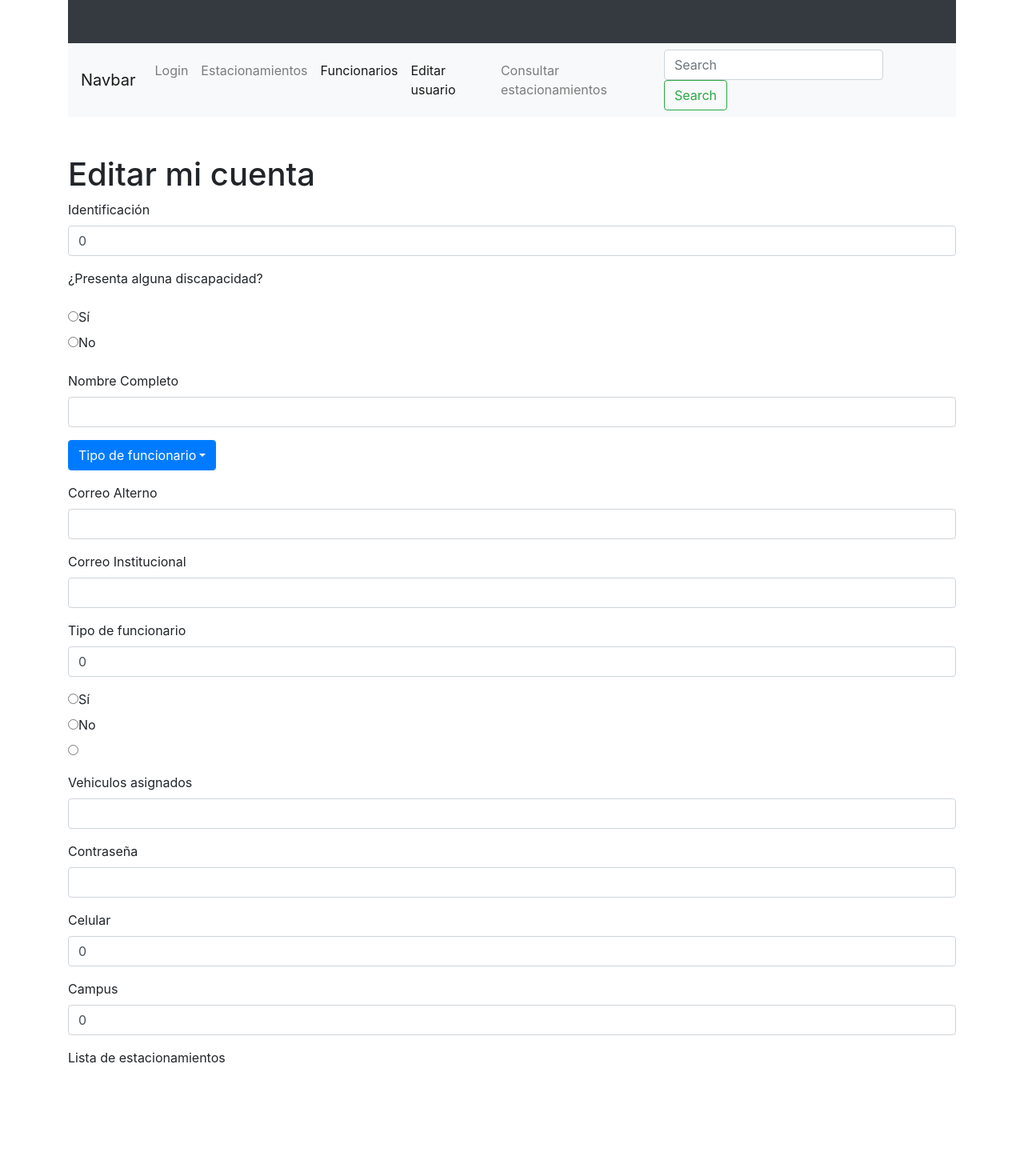
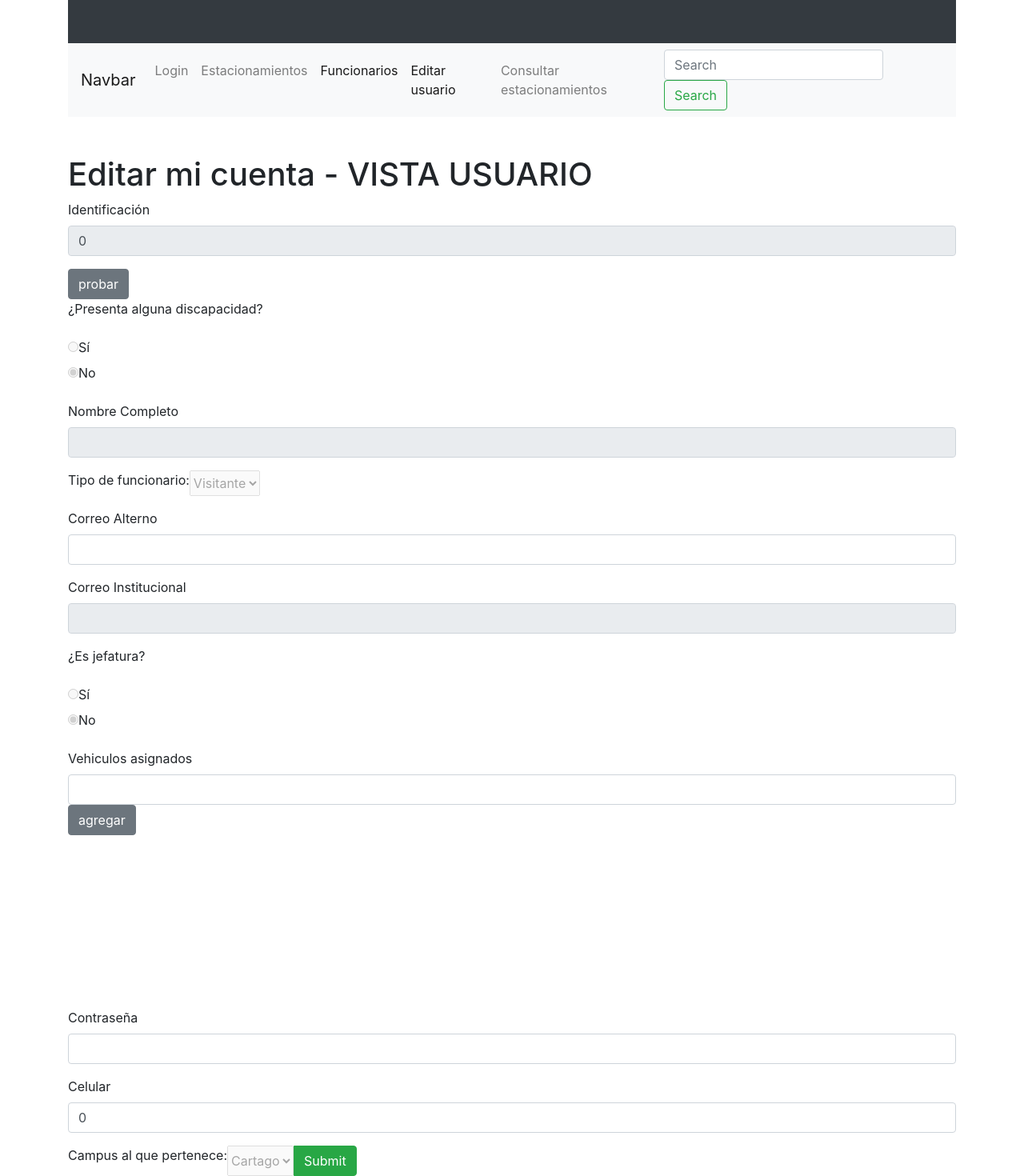
Before and after one commit to revv-tech/Parking-Application, an Angular app in the folder parking-web/: page /edit-user in a window 1280 px wide. Shown: the part 98-1568 px from the top of the page at 80% size. Before the commit the page ends 1440 px from the top, so only its background shows below. Built offline with nearby package versions, Linux system fonts and the light colour scheme.

Commit message:
editar-usuario

```diff
--- a/parking-web/src/app/consultar-parqueos/consultar-parqueos.component.css
+++ b/parking-web/src/app/consultar-parqueos/consultar-parqueos.component.css
@@ -0,0 +1,13 @@
+.App {
+    background-color: rgb(187, 187, 187);
+    /* background-image: url(".\assets\imagen 3.png"); */
+    background-repeat: no-repeat;
+    /*background-attachment: fixed;*/
+  }
+
+  html,
+  head,
+  body {
+    margin: 0;
+    padding: 0;
+  }
--- a/parking-web/src/app/edit-user/edit-user.component.html
+++ b/parking-web/src/app/edit-user/edit-user.component.html
@@ -1,5 +1,131 @@
-<div class="mt-5" >
-    <h1>Editar mi cuenta</h1>
+<!-- <div class="mt-5" *ngIf="tipo==tipoFuncionario.DOCENTE; else elseBlock"> -->
+  <div class="mt-5">
+    <h1>Editar mi cuenta - VISTA USUARIO</h1>
+    <form>
+        <div class="form-group">
+          <label for="estacionamiento">Identificación</label>
+          <input id="campoid" type="number" [(ngModel)]="identificacion" readonly=»readonly» class="form-control" name="identificacion" value="{{identificacion}}">
+        </div>
+        <button type="button" class="btn btn-secondary" (click)="prueba()">probar</button>
+        <div class="form-group">
+          <label for="especiales" >¿Presenta alguna discapacidad?</label>
+            <p></p>
+            <div *ngIf="necesidadEspecial; else elseBlockSpecialNeed">
+                <input type="radio" id="siPresenta" disabled="disabled"  name="necesidadEspecial" value="Sí" checked>
+                <label for="siPresenta">Sí</label><br>
+                <input type="radio" id="noPresenta" disabled="disabled"  value="No" name="necesidadEspecial">
+                <label for="noPresenta">No</label><br>
+            </div>
+            <ng-template #elseBlockSpecialNeed>
+                <input type="radio" id="siPresenta" disabled="disabled" name="necesidadEspecial" value="Sí" >
+               <label for="siPresenta">Sí</label><br>
+                <input type="radio" id="noPresenta" disabled="disabled"  name="necesidadEspecial" value="No" checked>
+              <label for="noPresenta">No</label><br>
+          </ng-template>
+        </div>
+        <div class="form-group">
+          <label for="nombreCompleto">Nombre Completo</label>
+          <input type="text" readonly=»readonly» [(ngModel)]="nombreCompleto" class="form-control" name="nombreCompleto">
+        </div>
+
+        <div class="form-group">
+            <!-- <label for="totales">Departamento/Escuela a que pertenece<> -->
+            <div class="btn-group">
+              <label>Tipo de funcionario: </label>
+              <select id="dropdown" disabled>
+                  <!-- <option value="A" *ngFor="let tipo of tiposFuncionarios,index as i">{{tipo}}</option> -->
+                    <option value="A" >{{tipo}}</option>
+            </select>
+            <!-- <div id="textBoxContainer"></div>
+              <button type="button" class="btn btn-primary dropdown-toggle" data-bs-toggle="dropdown" aria-expanded="false">tipos</button>
+              <ul class="dropdown-menu">
+                <li><a class="dropdown-item" *ngFor="let tipo of tiposFuncionarios, index as i "[routerLink]="'/edit-user'">{{tipo}}</a></li>
+                <li ><a class="dropdown-item" [routerLink]="'/edit-user'">{{tipo}}</a></li>
+                <li ><a class="dropdown-item" [routerLink]="'/edit-user'">JEFATURA</a></li>
+              </ul>-->
+          </div>
+          </div>
+
+          <div class="form-group">
+            <label for="correoAlterno">Correo Alterno</label>
+            <input type="text" [(ngModel)]="correoAlterno" class="form-control" name="correoAlterno">
+          </div>
+
+          <div class="form-group">
+            <label for="correoInstitucional" >Correo Institucional</label>
+            <input type="text" readonly=»readonly» [(ngModel)]="correoInstitucional" class="form-control" name="correoInstitucional">
+          </div>
+
+          <div class="form-group">
+            <label for="esJefe">¿Es jefatura?</label>
+            <p></p>
+            <div *ngIf="tipo==tipoFuncionario.JEFATURA; else elseBlockJefatura">
+              <input type="radio" id="siEsJefe" disabled="disabled"  name="esJefe" value="Sí" checked>
+              <label for="siEsJefe">Sí</label><br>
+              <input type="radio" id="noEsJefe" disabled="disabled"  name="esJefe" value="No">
+              <label for="noEsJefe">No</label><br>
+          </div>
+          <ng-template #elseBlockJefatura>
+              <input type="radio" id="siEsJefe" disabled="disabled"  value="Sí" name="esJefe" value="Sí" >
+             <label for="siEsJefe">Sí</label><br>
+              <input type="radio" id="noEsJefe" disabled="disabled"  value="No" name="esJefe" checked>
+            <label for="noEsJefe">No</label><br>
+        </ng-template>
+            <!-- <p></p>
+            <input readonly=»readonly» type="radio" id="docente" [(ngModel)]="tipo" value="DOCENTE" name="necesidadEspecial">
+            <label for="siPresenta">Sí</label><br>
+            <input readonly=»readonly» type="radio" id="administrativo" [(ngModel)]="tipo" value="ADMINISTRATIVO" name="necesidadEspecial">
+            <label for="noPresenta">No</label><br> -->
+          </div>
+          <div class="form-group">
+            <label for="oficiales">Vehiculos asignados</label>
+            <input type="text" [(ngModel)]="nuevoVehiculo" class="form-control" name="vehiculos">
+            <button type="button" class="btn btn-secondary" (click)="agregarVehiculo()">agregar</button>
+            <div style="width: 400px; height: 200px; overflow-y: scroll;">
+              <ul class="list-group">
+                    <li class="list-group-item" *ngFor="let placa of vehiculos, index as i">
+                        <h6>
+                            {{i}}: {{placa}}
+                        </h6>
+                        <button type="button" class="btn btn-secondary" (click)="quitarVehiculo(i)">eliminarPlaca</button>
+                    </li>
+                </ul>
+            </div>
+          </div>
+          <div class="form-group">
+            <label for="contrasena">Contraseña</label>
+            <input type="text" [(ngModel)]="contrasena" class="form-control" name="contrasena">
+          </div>
+          <div class="form-group">
+          <label for="celular">Celular</label>
+          <input type="number" [(ngModel)]="celular" class="form-control" name="celular">
+        </div>
+        <div class="btn-group">
+          <label>Campus al que pertenece: </label>
+          <select id="dropdown2" disabled>
+              <!-- <option value="A" *ngFor="let tipo of tiposFuncionarios,index as i">{{tipo}}</option> -->
+                <option value="H" >{{campus}}</option>
+        </select>
+        <P></P>
+        <P></P>
+        <button (click)="editarUsuario()" class="btn btn-success">Submit</button>
+    </div>
+    <div *ngIf="submitted">
+      <h4>Tutorial was submitted successfully!</h4>
+      <!-- <button class="btn btn-success" (click)="newTutorial()">Add</button> -->
+    </div>
+  <!-- </div> -->
+<!-- </div> -->
+        <!-- <div id="textBoxContainer"></div>
+          <button type="button" class="btn btn-primary dropdown-toggle" data-bs-toggle="dropdown" aria-expanded="false">tipos</button>
+          <ul class="dropdown-menu">
+            <li><a class="dropdown-item" *ngFor="let tipo of tiposFuncionarios, index as i "[routerLink]="'/edit-user'">{{tipo}}</a></li>
+            <li ><a class="dropdown-item" [routerLink]="'/edit-user'">{{tipo}}</a></li>
+            <li ><a class="dropdown-item" [routerLink]="'/edit-user'">JEFATURA</a></li>
+          </ul>-->
+  <!-- </div> -->
+<!-- <ng-template #elseBlock>
+  <h1>Editar mi cuenta - VISTA ADMIN</h1>
     <form>
         <div class="form-group">
           <label for="estacionamiento">Identificación</label>
@@ -22,13 +148,11 @@
         </div>
 
         <div class="form-group">
-            <!-- <label for="totales">Departamento/Escuela a que pertenece</label> -->
             <div class="btn-group">
               <button type="button" class="btn btn-primary dropdown-toggle" data-bs-toggle="dropdown" aria-expanded="false">Tipo de funcionario</button>
               <ul class="dropdown-menu">
                 <li><a class="dropdown-item" *ngFor="let tipo of tiposFuncionarios, index as i"[routerLink]="'/edit-user'">DOCENTE</a></li>
                 <li ><a class="dropdown-item" [routerLink]="'/edit-user'">{{tipo}}</a></li>
-                <!-- <li ><a class="dropdown-item" [routerLink]="'/edit-user'">JEFATURA</a></li> -->
               </ul>
           </div>
           </div>
@@ -69,23 +193,5 @@
           <label for="oficiales">Campus</label>
           <input type="number" [(ngModel)]="campus" class="form-control" name="campus">
         </div>
-
-          <!-- <div class="btn-group" role="group" aria-label="Basic example">
-            <label >Tipo de estacionamiento</label>
-            <button type="button" class="btn btn-secondary" (click)="tipoPropio()">Propio</button>
-            <button type="button" class="btn btn-secondary" (click)="tipoSubcontratado()">Subcontratado</button>
-          </div>
-
-        <button type="submit" class="btn btn-primary" (click)="agregarEstacionamiento()">Aceptar</button> -->
       </form>
-</div>
-<p></p>
-<p></p>
-<label for="list-group">Lista de estacionamientos</label>
-<!-- <div class="container">
-  <ul class="list-group">
-    <li *ngFor="let estacionamiento of listaEstacionamientos" class="list-group-item list-group-item-action">
-        <span class="badge badge-primary">Editar</span>{{estacionamiento.nombre}}
-    </li>
-  </ul>
-</div> -->
+</ng-template> -->
--- a/parking-web/src/app/edit-user/edit-user.component.ts
+++ b/parking-web/src/app/edit-user/edit-user.component.ts
@@ -1,6 +1,6 @@
 import { Component, OnInit } from '@angular/core';
 import {Funcionario, TFuncionario, TUsuario, TCampus} from '../model/funcionario'
-
+import { FuncionariosService } from '../servicios/funcionarios.service';
 @Component({
   selector: 'app-edit-user',
   templateUrl: './edit-user.component.html',
@@ -10,10 +10,15 @@ import {Funcionario, TFuncionario, TUsuario, TCampus} from '../model/funcionario
 
 export class EditUserComponent implements OnInit {
 
-  constructor() { }
+  constructor(private _servicioUsuario:FuncionariosService) {
+      this.setTipos();
+  }
 
   ngOnInit(): void {
   }
+  public tipoFuncionario = TFuncionario
+  public nuevoVehiculo:string=""
+  submitted = false;
   tiposFuncionarios:any[]=[]
   tiposUsuarios:any[]=[]
   TCampus:any[]=[]
@@ -21,31 +26,68 @@ export class EditUserComponent implements OnInit {
   nombreCompleto:string = ""
   codigo:string = ""
   correoAlterno:string =""
-  necesidadEspecial:boolean = true
+  necesidadEspecial:boolean = false
   correoInstitucional:string = ""
-  tipo:TFuncionario = TFuncionario.DOCENTE
+  tipo:TFuncionario = TFuncionario.VISITANTE
   vehiculos:string[] = []
   tipoUsuario:TUsuario = TUsuario.COMUN
   contrasena:string = ""
   celular:number = 0
-  campus:TCampus = TCampus.SAN_JOSE
+  campus:TCampus = TCampus.CARTAGO
   funcionario:any= {}
   listaFuncionarios:Funcionario[] = []
+  usuario:any;
 
   //Vista del usuario
-  editarUsuario(_identificacion:number,_correoAlterno:string,_vehiculos:string[],_contraseña:string,_celular:number){
-        this.identificacion = _identificacion,
-        this.correoAlterno = _correoAlterno,
-        this.vehiculos = _vehiculos,
-        this.contrasena = _contraseña,
-        this.celular = _celular
-        this.setTipos();
+  editarUsuario(){
+      let body = {
+        identificacion:this.identificacion,
+        nombreCompleto:this.nombreCompleto,
+        codigo:this.codigo,
+        correoAlterno:this.correoAlterno,
+        necesidadEspecial:this.necesidadEspecial,
+        correoInstitucional:this.correoInstitucional,
+        tipo:this.tipo,
+        vehiculos:this.vehiculos,
+        tipoUsuario:this.tipoUsuario,
+        contrasena:this.contrasena,
+        celular:this.celular,
+        campus:this.campus
+      }
+      this._servicioUsuario.editarUsuario(body);
+      console.log(body)
+      this.submitted = true;
     }
 
+  prueba(){
+    this.usuario= this._servicioUsuario.prueba();
+    console.log(this.usuario);
+    this.identificacion = this.usuario["identificacion"]
+    this.necesidadEspecial = this.usuario["necesidadEspecial"]
+    this.correoAlterno = this.usuario["correoAlterno"],
+    this.vehiculos = this.usuario["vehiculos"],
+    this.contrasena = this.usuario["contraseña"],
+    this.celular = this.usuario["celular"],
+    this.tipoUsuario = this.usuario["tipoUsuario"],
+    this.nombreCompleto = this.usuario["nombreCompleto"],
+    this.tipo = this.usuario["tipo"],
+    this.correoInstitucional = this.usuario["correoInstitucional"],
+    this.campus = this.usuario["campus"]
+  }
   setTipos(){
     this.tiposFuncionarios.push(TFuncionario.ADMINISTRATIVO)
     this.tiposFuncionarios.push(TFuncionario.DOCENTE)
-    this.tiposFuncionarios.push(TFuncionario.JEFATURA)
+    console.log(this.tiposFuncionarios)
+    console.log("no")
   };
 
+  agregarVehiculo(){
+    if(this.nuevoVehiculo!=""){
+      this.vehiculos.push(this.nuevoVehiculo)
+    }
+  }
+
+  quitarVehiculo(index:number){
+    this.vehiculos.splice(index,1);
+  }
 }
--- a/parking-web/src/app/footer/footer.component.html
+++ b/parking-web/src/app/footer/footer.component.html
@@ -1,3 +1,3 @@
-<div class="bg-dark text-white fixed-bottom">
-    <p>Footer</p>
+<div class="bg-dark text-white fixed-bottom py-2">
+    <p></p>
 </div>
--- a/parking-web/src/app/model/funcionario.ts
+++ b/parking-web/src/app/model/funcionario.ts
@@ -30,6 +30,6 @@ export class Funcionario {
 
 }
 
-export enum TFuncionario {DOCENTE,ADMINISTRATIVO,JEFATURA,VISITANTE}
-export enum TUsuario {COMUN, ADMIN}
-export enum TCampus {SAN_JOSE, CARTAGO, ALAJUELA, LIMON, SAN_CARLOS}
+export enum TFuncionario { DOCENTE="Docente",ADMINISTRATIVO="Administrativo",JEFATURA="Jefatura",VISITANTE="Visitante"}
+export enum TUsuario {COMUN="Común", ADMIN="Administrador"}
+export enum TCampus {SAN_JOSE="San José", CARTAGO="Cartago", ALAJUELA="Alajuela", LIMON="Limón", SAN_CARLOS="San Carlos"}
--- a/parking-web/src/app/model/usuario.ts
+++ b/parking-web/src/app/model/usuario.ts
@@ -15,4 +15,4 @@ export class Usuario {
 }
 
 //Enumerable para definir el tipo de usuario
-export enum TUsuario {COMUN, ADMIN}
+export enum TUsuario {COMUN="comun", ADMIN="administrador"}
--- a/parking-web/src/app/servicios/funcionarios.service.ts
+++ b/parking-web/src/app/servicios/funcionarios.service.ts
@@ -1,14 +1,41 @@
 import { Injectable } from '@angular/core';
 import { HttpClient } from '@angular/common/http';
 import { Observable } from 'rxjs';
+import { TCampus, TFuncionario, TUsuario } from '../model/funcionario';
 
 @Injectable({
   providedIn: 'root'
 })
 export class FuncionariosService {
   private baseUrl:string = 'http://localhost:8080/api/funcionarios'
-
+  usuario:any = {
+  identificacion:150188800,
+  nombreCompleto:"Marcelino Herrera",
+  codigo:"EL",
+  correoAlterno:"veunneicreprufri-7026@yopmail.com",
+  necesidadEspecial:false,
+  correoInstitucional:"marcelinoherrera@courriel.fr.nf",
+  vehiculos:["0354 YAX","4370 EAW"],
+  contraseña:"$2b$10$asVLP7.ut48VBPZ9CX2oIexwBBLYjsIimr.OuzhS7koZJgc/CJ8ty",
+  tipoUsuario:TUsuario.COMUN,
+  celular:62513925,
+  campus:TCampus.SAN_JOSE,
+  tipo:TFuncionario.ADMINISTRATIVO,
+  }
     constructor(private http: HttpClient) {
       console.log("Funcionando el servicio de funcionarios")
     }
+
+    editarUsuario = async (_body:any)  => {
+      const url = `http://localhost:8080/api/funcionarios/editarUsuario`
+      return this.http.put<any>(`${this.baseUrl}/editarUsuario`,_body)
+      .subscribe(data => {
+        console.log(data)
+      });
+
+    }
+
+    prueba(){
+      return this.usuario;
+    }
 }
```
Also changed, not shown: parking-web/src/app/edit-user/edit-user.component.css (+3 -41 lines), parking-web/src/app/model/dtoFuncionario.ts (added), parking-web/src/assets/imagen 3.png (added).
